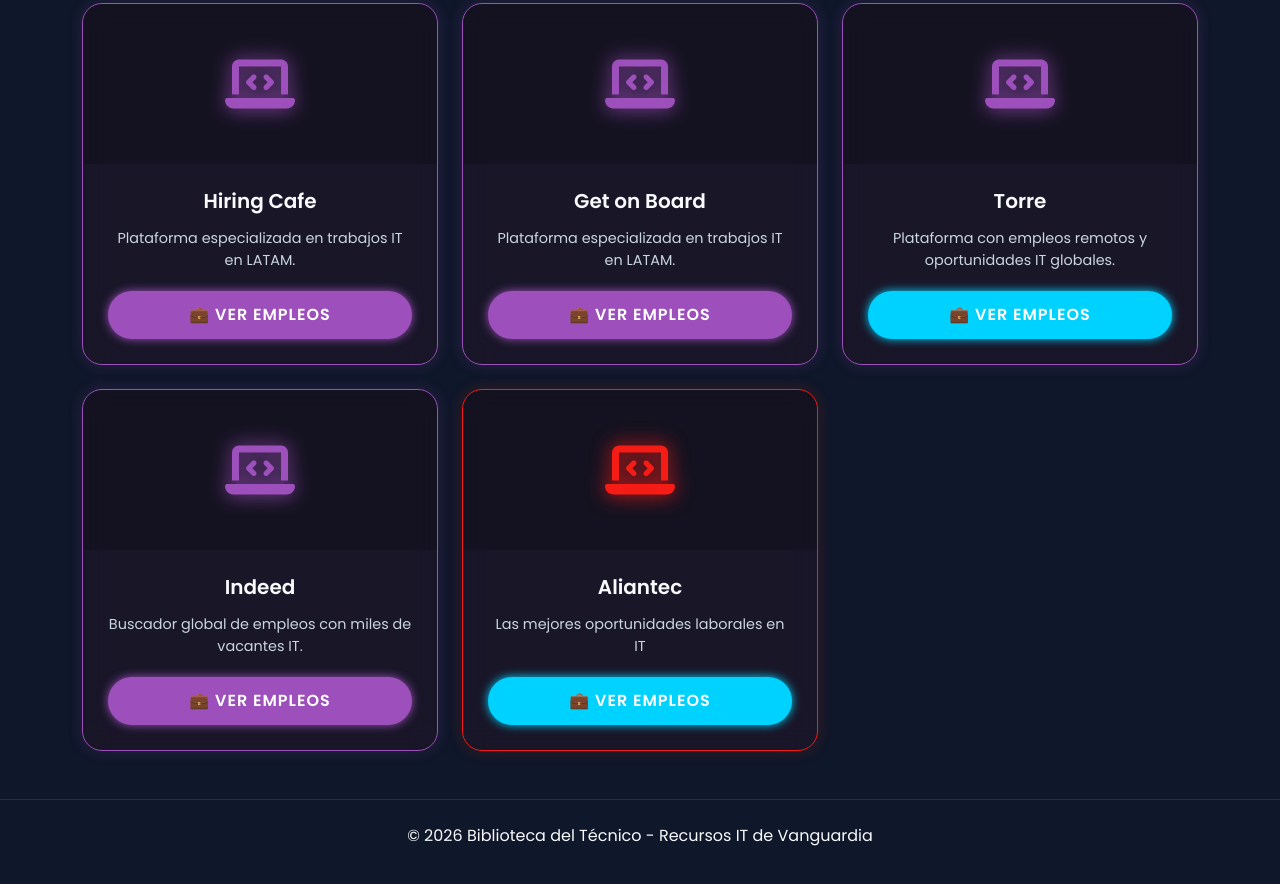
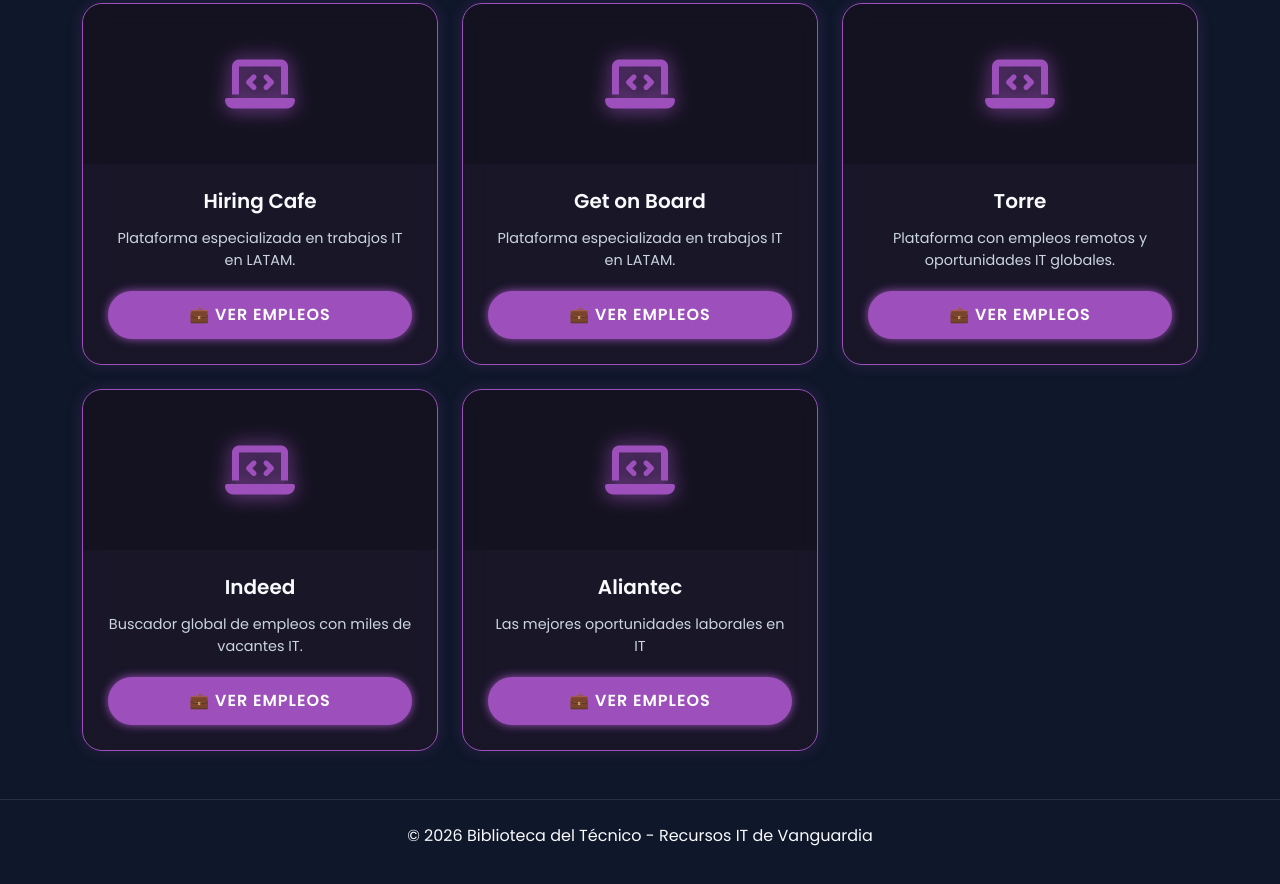
Before and after one commit to yaninacba/Bibliotecatecnico, a plain HTML site: page empleos.html in a window 1280 px wide. Shown: the part 358-1242 px from the top of the page. Drawn offline with nearby package versions, Linux system fonts and the light colour scheme.

Commit message:
empleoslink133

```diff
--- a/empleos.html
+++ b/empleos.html
@@ -243,7 +243,7 @@
             Plataforma con empleos remotos y oportunidades IT globales.
           </p>
 
-          <a href="https://torre.ai" target="_blank" class="btn-neon btn-blue">
+          <a href="https://torre.ai" target="_blank" class="btn-neon btn-purple">
             💼 Ver empleos
           </a>
         </div>
@@ -277,9 +277,9 @@
 
     <!-- ALIANTEC -->
     <div class="col-md-4">
-      <div class="kit-card card-red">
+      <div class="kit-card card-purple">
 
-        <div class="card-portada" style="color: var(--neon-red);">
+        <div class="card-portada" style="color: var(--neon-purple);">
           <i class="fa-solid fa-laptop-code icono-portada"></i>
         </div>
 
@@ -290,7 +290,7 @@
            Las mejores oportunidades laborales en IT
           </p>
 
-          <a href="https://www.aliantec.com/" target="_blank" class="btn-neon btn-blue">
+          <a href="https://www.aliantec.com/" target="_blank" class="btn-neon btn-purple">
             💼 Ver empleos
           </a>
         </div>
```
